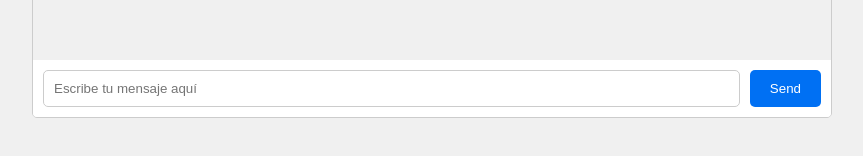
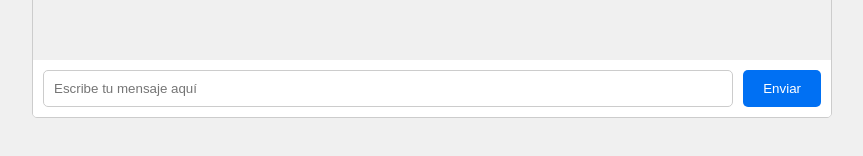
Before and after one commit to jfmisuraca/sushibot, a Next.js app: page / in a window 1280 px wide. Shown: the part 600-756 px from the top of the page, without its empty margins (208-1071 px from the left). Built offline with nearby package versions, Linux system fonts and the light colour scheme.

Commit message:
Traducción

```diff
--- a/app/components/ChatInterface.tsx
+++ b/app/components/ChatInterface.tsx
@@ -54,7 +54,7 @@
           onChange={(e) => setInput(e.target.value)}
           placeholder="Escribe tu mensaje aquí"
         />
-        <button type="submit">Send</button>
+        <button type="submit">Enviar</button>
       </form>
     </div>
   )
```
